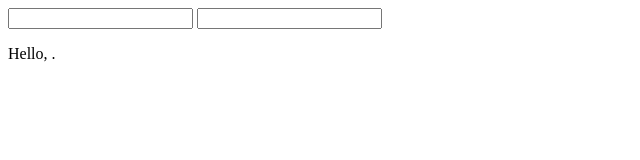
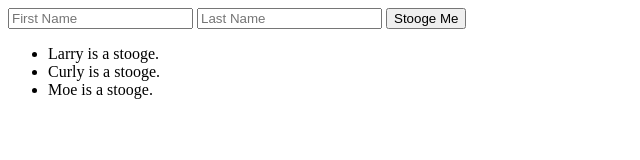
Before and after one commit to FretlessJS-2016-03/stooges, a plain HTML site: page angular.html in a window 1280 px wide. Shown: the whole page, without its empty margins (0-640 px from the left). Drawn offline with nearby package versions, Linux system fonts and the light colour scheme.

Commit message:
Add StoogeController with ng-repeat.

```diff
--- a/angular.html
+++ b/angular.html
@@ -1,17 +1,27 @@
 <!DOCTYPE html>
-<html ng-app>
+<html ng-app="stoogeApp">
   <head>
     <meta charset="utf-8">
     <title>Stooges: Angular Style</title>
     <script src="https://cdnjs.cloudflare.com/ajax/libs/angular.js/1.5.3/angular.min.js"></script>
+    <script>
+      angular.module('stoogeApp', [])
+      .controller('StoogeController', function($scope) {
+        $scope.stooges = ['Larry', 'Curly', 'Moe'];
+      });
+    </script>
   </head>
-  <body>
-    <input type="text" ng-model="firstName">
-    <input type="text" ng-model="lastName">
+  <body ng-controller="StoogeController">
+    <form>
+      <input type="text" ng-model="firstName" placeholder="First Name">
+      <input type="text" ng-model="lastName" placeholder="Last Name">
+      <button type="submit" id="stoogeButton">Stooge Me</button>
+    </form>
 
-    <p>
-      Hello, {{ firstName }} {{ lastName }}.
-    </p>
-
+    <ul>
+      <li ng-repeat="stooge in stooges">
+        {{ stooge }} is a stooge.
+      </li>
+    </ul>
   </body>
 </html>
```
